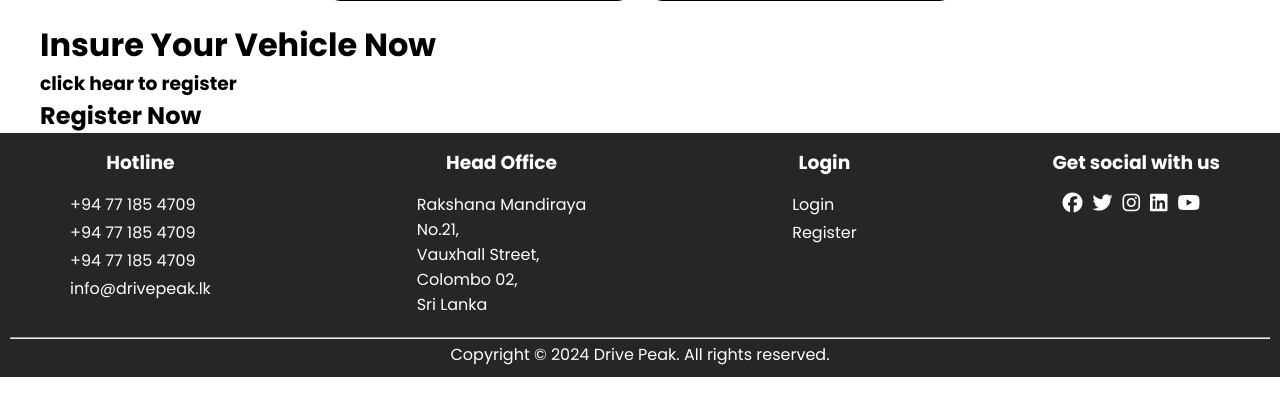
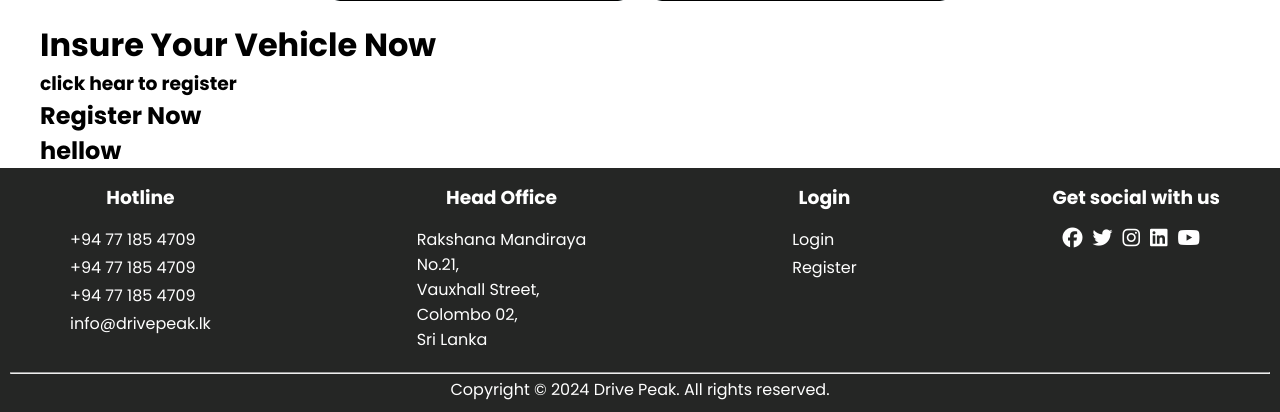
Before and after one commit to dishani02/Vehicle-Insurance-Management-System, a PHP site: page /motor-insurance.php in a window 1280 px wide. Shown: the part 1615-2027 px from the top of the page. Before the commit the page ends 1992 px from the top, so only its background shows below. Run offline with PHP 8.4, Linux system fonts and the light colour scheme; some libraries are stand-ins or nearby versions.

Commit message:
update moto insurance

```diff
--- a/motor-insurance.php
+++ b/motor-insurance.php
@@ -136,6 +136,7 @@
                     <h1>Insure Your Vehicle Now</h1>
                     <h3>click hear to register</h3>
                     <h2>Register Now</h2>
+                    <h2>hellow</h2>
                     <img src="" alt="">
                 </div>
 
```
